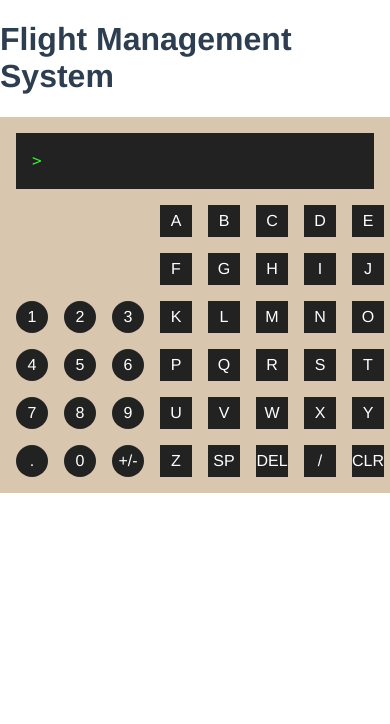
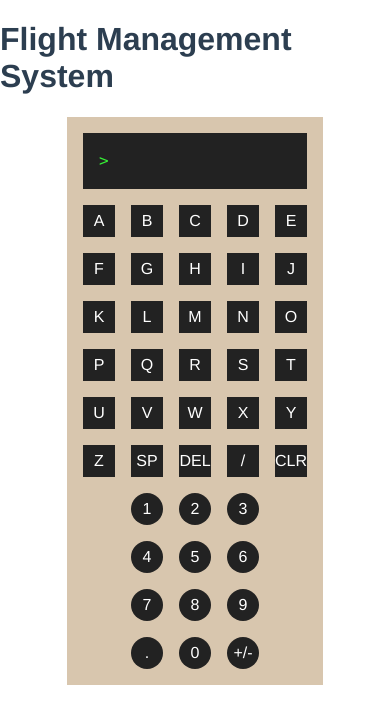
Before and after one commit to flying-musk/flight-management-system, a Vue app: page / in a window 390 px wide. Shown: the top 724 px of the page. Built offline with nearby package versions, Linux system fonts and the light colour scheme.

Commit message:
[flight-management-system] Changes on layout of FMS.

```diff
--- a/src/components/Buttons.vue
+++ b/src/components/Buttons.vue
@@ -16,7 +16,7 @@
         v-for="c in charZone"
         :key="c"
         :data-button="c"
-        class="b-button button-char"
+        class="b-button"
         @click="buttonClick"
       >
         {{ c }}
@@ -80,6 +80,10 @@ export default {
 .button-number {
   border-radius: 50%;
 }
-.button-char {
+@media (max-width: 420px) {
+  .b-outer {
+    flex-direction: column-reverse;
+    align-items: center;
+  }
 }
 </style>
--- a/src/components/Display.vue
+++ b/src/components/Display.vue
@@ -37,6 +37,7 @@ export default {
   color: #36f036;
 }
 .d-input {
+  width: 0;
   flex-grow: 1;
   border: none;
   background-color: #222222;
--- a/src/components/FlightManagementSystem.vue
+++ b/src/components/FlightManagementSystem.vue
@@ -1,9 +1,11 @@
 <template>
   <div>
     <h1>Flight Management System</h1>
-    <div class="f-main">
-      <Display :display="display" />
-      <Buttons @buttonClick="buttonClick" />
+    <div class="f-outer">
+      <div class="f-main">
+        <Display :display="display" />
+        <Buttons @buttonClick="buttonClick" />
+      </div>
     </div>
   </div>
 </template>
@@ -31,6 +33,12 @@ export default {
 </script>
 
 <style scoped lang="scss">
+.f-outer {
+  min-height: 64vh;
+  display: flex;
+  justify-content: center;
+  align-items: center;
+}
 .f-main {
   background-color: #d8c6ae;
   max-width: 560px;
```
